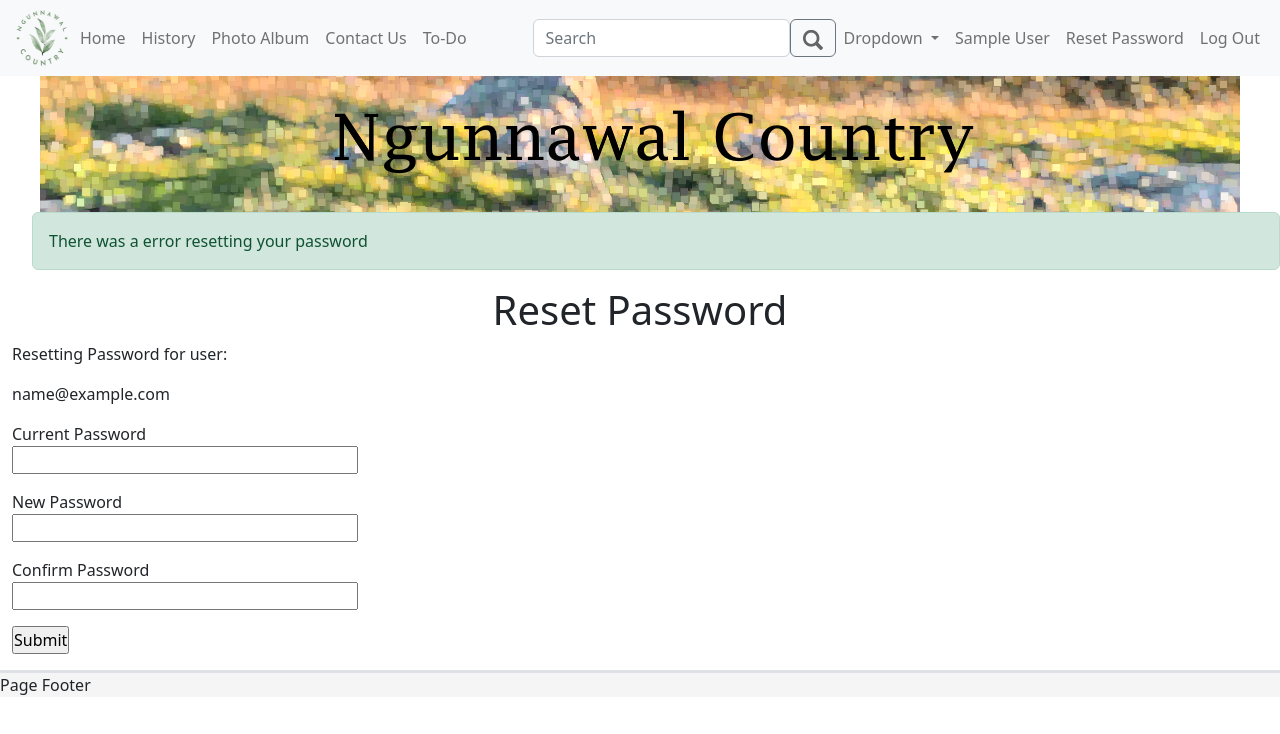
After one commit to BryceVE/NgunnawalCountryFlask, a Flask app: page /reset_password in a window 1280 px wide. The commit adds this page. Shown: the top 734 px of the page. Run offline with Flask 2, Linux system fonts and the light colour scheme; a user stored in the database is signed in; tables that the repository leaves empty hold one stand-in row (values such as "Sample post"); some libraries are stand-ins or nearby versions.

Commit message:
added reset password functionality & history and photo pages

```diff
--- a/app.py
+++ b/app.py
@@ -1,4 +1,4 @@
-from flask import Flask, render_template, request, redirect, url_for
+from flask import Flask, render_template, request, redirect, url_for, flash
 from config import Config
 from flask_sqlalchemy import SQLAlchemy
 from flask_login import current_user, login_user, LoginManager, logout_user, login_required
@@ -11,7 +11,7 @@ login.login_view = 'login'
 
 # these imports must be after (db = SQLAlchemy(app))
 from models import Contact, todo, User
-from forms import ContactForm, RegistrationForm, LoginForm
+from forms import ContactForm, RegistrationForm, LoginForm, ResetPasswordForm
 
 
 # Index / Home page
@@ -24,16 +24,27 @@ if __name__ == '__main__':
     app.run()
 
 
+@app.route('/photo')
+def photoAlbum():
+    return render_template("photo.html", title="Photo Album", user=current_user)
+
+
+@app.route('/history')
+def history():
+    return render_template("history.html", title="History", user=current_user)
+
+
 # Contact us page
 @app.route("/contact", methods=["POST", "GET"])
 def contact():
     form = ContactForm()
     if form.validate_on_submit():  # if all input boxes have valid entries
-        new_contact = Contact(name=form.name.data, email=form.email.data, message=form.message.data)  # new variable to store data from form
+        new_contact = Contact(name=form.name.data, email=form.email.data,
+                              message=form.message.data)  # new variable to store data from form
         db.session.add(new_contact)  # adds new entry into the to do table
         db.session.commit()  # commits added entry to database
+        flash("Your message has been submitted")
         return redirect("/")  # redirects user to home page
-
     return render_template("contact.html", title="Contact Us", form=form, user=current_user)
 
 
@@ -52,7 +63,8 @@ def view_todo():
 
 
 # to do page for editing to do entries
-@app.route("/todoedit/<todo_id>", methods=["POST", "GET"])  # route accepts variable (link/todoedit/<varialbe>) this refers to entry in table with id of <todo_id>
+@app.route("/todoedit/<todo_id>", methods=["POST",
+                                           "GET"])  # route accepts variable (link/todoedit/<varialbe>) this refers to entry in table with id of <todo_id>
 def edit_note(todo_id):
     if request.method == "POST":  # if form is attempting to submit data
         db.session.query(todo).filter_by(id=todo_id).update({  # finds entry in db with matching id to todo_id
@@ -61,7 +73,8 @@ def edit_note(todo_id):
         })
         db.session.commit()  # commits any changes to db
     elif request.method == "GET":  # if the form is submitted with GET method (trying to access something in the db)
-        db.session.query(todo).filter_by(id=todo_id).delete()  # finds entry in db with matching id to todo_id and removes it
+        db.session.query(todo).filter_by(
+            id=todo_id).delete()  # finds entry in db with matching id to todo_id and removes it
         db.session.commit()  # commits any changes to db
     return redirect("/todo.html", code=302)  # redirects user to the normal to do page
 
@@ -71,11 +84,13 @@ def edit_note(todo_id):
 def register():
     form = RegistrationForm()
     if form.validate_on_submit():
-        new_user = User(email_address=form.email_address.data, name=form.name.data, user_level=1)  # defaults to regular user
+        new_user = User(email_address=form.email_address.data, name=form.name.data,
+                        user_level=1)  # defaults to regular user
         new_user.set_password(form.password.data)
         db.session.add(new_user)
         db.session.commit()
-        return redirect(url_for("homepage"))
+        flash("Account successfully created")
+        return redirect(url_for("login"))
     return render_template("registration.html", title="Register Account", form=form, user=current_user)
 
 
@@ -92,6 +107,22 @@ def login():
     return render_template("login.html", title="Log In", form=form, user=current_user)
 
 
+# reset password
+@app.route('/reset_password', methods=['GET', 'POST'])
+@login_required
+def reset_password():
+    form = ResetPasswordForm()
+    user = User.query.filter_by(email_address=current_user.email_address).first()
+    if form.validate_on_submit() and user.check_password(form.current_password.data):
+        user.set_password(form.new_password.data)
+        db.session.commit()
+        flash("Your password has been reset")
+        return redirect(url_for('homepage'))
+    else:
+        flash("There was a error resetting your password")
+    return render_template("passwordreset.html", title='Reset Password', form=form, user=current_user)
+
+
 # logout
 @app.route('/logout')
 def logout():
--- a/forms.py
+++ b/forms.py
@@ -13,11 +13,11 @@ class ContactForm (FlaskForm):
 
 
 class RegistrationForm(FlaskForm):
-    email_address = StringField("Email Address (Username)", validators=[DataRequired(), Email()])
-    name = StringField("Full Name", validators=[DataRequired()])
-    password = PasswordField("Password", validators=[DataRequired()])
-    password_confirm = PasswordField("Confirm Password", validators=[DataRequired(), EqualTo("password")])
-    submit = SubmitField("Register")
+    email_address = StringField("Email Address (Username)", validators=[DataRequired(), Email()], render_kw={"class": "form-control", "placeholder": "Email"})
+    name = StringField("Full Name", validators=[DataRequired()], render_kw={"class": "form-control", "placeholder": "Full Name"})
+    password = PasswordField("Password", validators=[DataRequired()], render_kw={"class": "form-control", "placeholder": "Password"})
+    password_confirm = PasswordField("Confirm Password", validators=[DataRequired(), EqualTo("password")], render_kw={"class": "form-control", "placeholder": "Confirm Password"})
+    submit = SubmitField("Register", render_kw={"class": "btn btn-primary"})
 
     def validate_email_address(self, email_address_to_register):
         user = User.query.filter_by(email_address=email_address_to_register.data).first()
@@ -26,6 +26,13 @@ class RegistrationForm(FlaskForm):
 
 
 class LoginForm(FlaskForm):
-    email_address = StringField('Email Address', validators=[DataRequired()])
-    password = PasswordField('Password', validators=[DataRequired()])
+    email_address = StringField('Email Address', validators=[DataRequired()], render_kw={"placeholder": "me@gmail.com"})
+    password = PasswordField('Password', validators=[DataRequired()], render_kw={"placeholder": "password"})  # value doesnt work
     submit = SubmitField('Sign In')
+
+
+class ResetPasswordForm(FlaskForm):
+    current_password = PasswordField('Current Password', validators=[DataRequired()])
+    new_password = StringField('New Password', validators=[DataRequired()])
+    confirm_password = PasswordField("Confirm Password", validators=[DataRequired(), EqualTo("new_password")])
+    submit = SubmitField('Submit')
--- /dev/null
+++ b/templates/passwordreset.html
@@ -0,0 +1,46 @@
+{% extends 'template.html' %}
+
+{# Place the content for the cellContent1 in this block #}
+{% block cellContent1 %}
+    <form action="" method="post" novalidate>
+        {{ form.hidden_tag() }}
+        <p>
+            Resetting Password for user:
+        <div class="focus">{{ user.email_address }}</div>
+        </p>
+        <p>
+            {{ form.current_password.label }}<br>
+            {{ form.current_password(size=32) }}<br>
+            {% for error in form.current_password.errors %}
+                <span style="color: red;">[{{ error }}]</span>
+            {% endfor %}
+        </p>
+        <p>
+            {{ form.new_password.label }}<br>
+            {{ form.new_password(size=32) }}<br>
+            {% for error in form.new_password.errors %}
+                <span style="color: red;">[{{ error }}]</span>
+            {% endfor %}
+        </p>
+        <p>
+            {{ form.confirm_password.label }}<br>
+            {{ form.confirm_password(size=32) }}<br>
+            {% for error in form.confirm_password.errors %}
+                <span style="color: red;">[{{ error }}]</span>
+            {% endfor %}
+        </p>
+
+        <p>{{ form.submit() }}</p>
+    </form>{% endblock %}
+
+{# Place the content for the cellContent2 in this block #}
+{% block cellContent2 %}
+{% endblock %}
+
+{# Place the content for the cellContent3 in this block #}
+{% block cellContent3 %}
+{% endblock %}
+
+{# Place the content for the cellContent4 in this block #}
+{% block cellContent4 %}
+{% endblock %}
--- a/templates/template.html
+++ b/templates/template.html
@@ -30,10 +30,10 @@
                     <a class="nav-link" href="/">Home</a> {# Index/Home page #}
                 </li>
                 <li class="nav-item">
-                    <a class="nav-link" href="history.html">History</a> {# History Page (not implemented) #}
+                    <a class="nav-link" href="history">History</a> {# History Page (not implemented) #}
                 </li>
                 <li class="nav-item">
-                    <a class="nav-link" href="photo.html">Photo Album</a> {# Photo Album page (not implemented) #}
+                    <a class="nav-link" href="photo">Photo Album</a> {# Photo Album page (not implemented) #}
                 </li>
                 <li class="nav-item">
                     <a class="nav-link" href="contact">Contact Us</a> {# Contact us page #}
@@ -45,11 +45,11 @@
         </div>
         {# search box and button #}
         <form class="d-flex" role="search">
-            <input class="form-control me-2" type="search" placeholder="Search" aria-label="Search">
+            <input class="form-control" type="search" placeholder="Search" aria-label="Search">
             <button class="btn btn-outline-secondary" type="submit"><img src="/static/images/search.png" width="20"
                                                                          style="opacity: 60%"></button>
         </form>
-        <ul class="navbar-nav">
+        <div class="nav navbar-nav">
             {% if user.is_anonymous %}
                 <li class="nav-item">
                     <a class="nav-link" href="register">Register</a> {# register page #}
@@ -58,14 +58,29 @@
                     <a class="nav-link" href="login">Log In</a> {# login page #}
                 </li>
             {% else %}
+                {# dropdown #}
+                <li class="nav-item dropdown">
+                    <a class="nav-link dropdown-toggle" href="/" id="navbarDropdown" role="button"
+                       data-bs-toggle="dropdown" aria-expanded="false">
+                        Dropdown
+                    </a>
+                    <ul class="dropdown-menu dropdown-menu-light" aria-labelledby="navbarDropdown">
+                        <li><a class="dropdown-item" href="/">Action</a></li>
+                        <li><a class="dropdown-item" href="logout">Something else here</a></li>
+                    </ul>
+                </li>
+
                 <li class="nav-item">
                     <a class="nav-link">{{ user.name }}</a> {# display user name #}
+                </li>
+                <li class="nav-item">
+                    <a class="nav-link" href="reset_password">Reset Password</a> {# reset password #}
                 </li>
                 <li class="nav-item">
                     <a class="nav-link" href="logout">Log Out</a> {# user logout #}
                 </li>
             {% endif %}
-        </ul>
+        </div>
     </div>
 </nav>
 
@@ -73,6 +88,19 @@
 <div class="banner">
     <img src="/static/images/banner.png" alt="website banner">
 </div>
+
+{# flash messages #}
+{% with messages = get_flashed_messages() %}
+    {% if messages %}
+        <ul class="flashes">
+            {% for message in messages %}
+                <div class="alert alert-success" role="alert">
+                    {{ message }}
+                </div>
+            {% endfor %}
+        </ul>
+    {% endif %}
+{% endwith %}
 
 <!-- Page Content (all page information/content goes in these) -->
 <div class="container-fluid">
```
Also changed, not shown: templates/history.html (added, +43 -0 lines), templates/photo.html (added, +97 -0 lines), ngunnawal.db.
